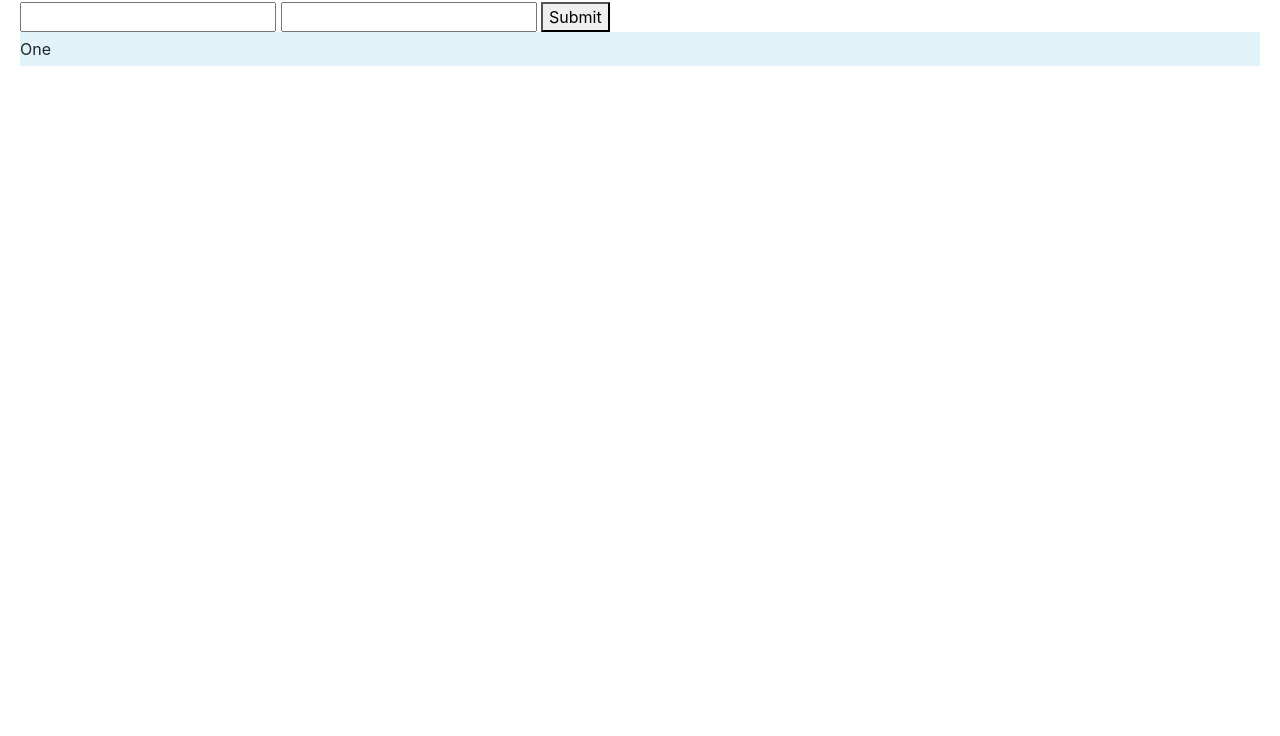
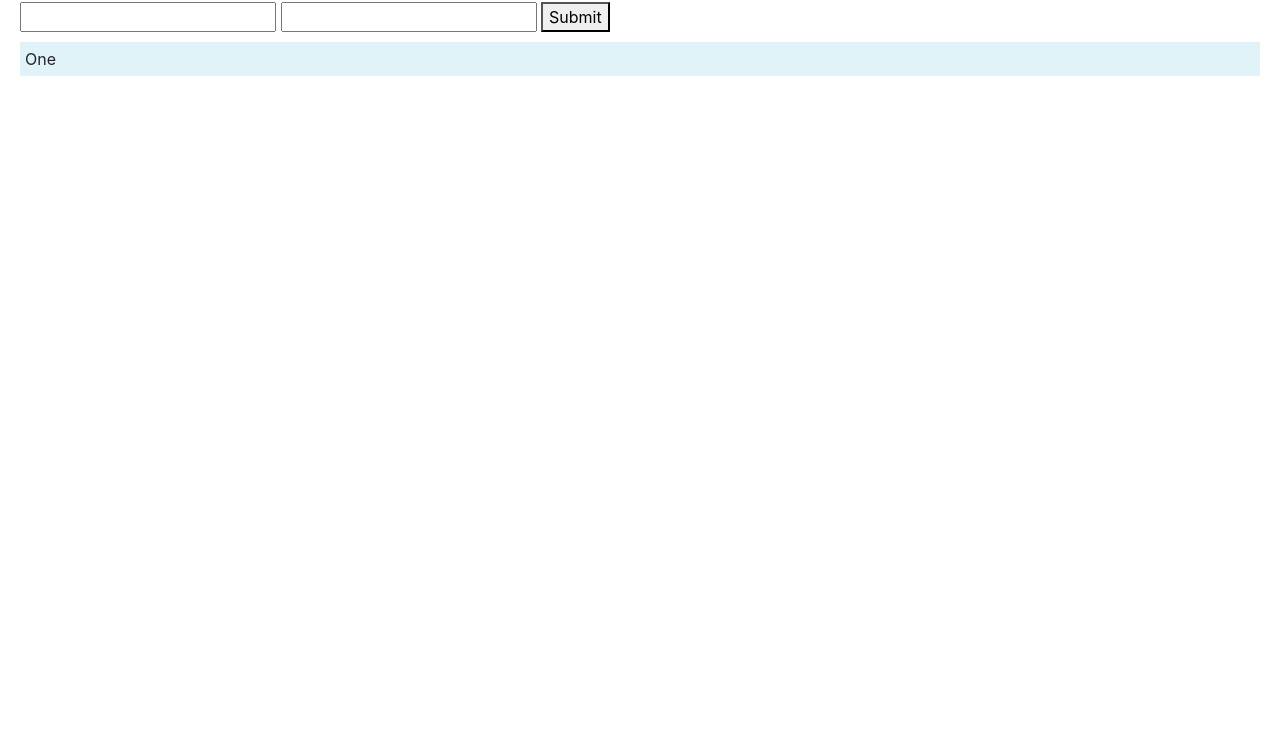
Before and after one commit to justinegab/okcoders-2018-fall-javascript-week-3, a plain HTML site: page example3.html in a window 1280 px wide. Shown: the part 64-800 px from the top of the page. Drawn offline with nearby package versions, Linux system fonts and the light colour scheme.

Commit message:
add example3.js and modify stylesheet

```diff
--- a/stylesheet.css
+++ b/stylesheet.css
@@ -1,14 +1,14 @@
-html, body {
-    margin: 20px;
+body {
+    padding: 20px;
 }
 
 li {
-    padding: 5px 0;
+    padding: 5px 5px;
+    margin-top: 10px;
     list-style: none;
 }
 
 #msg {
-    margin: 0;
     padding: 0;
     background-color: #E1F2F8;
 }
```
